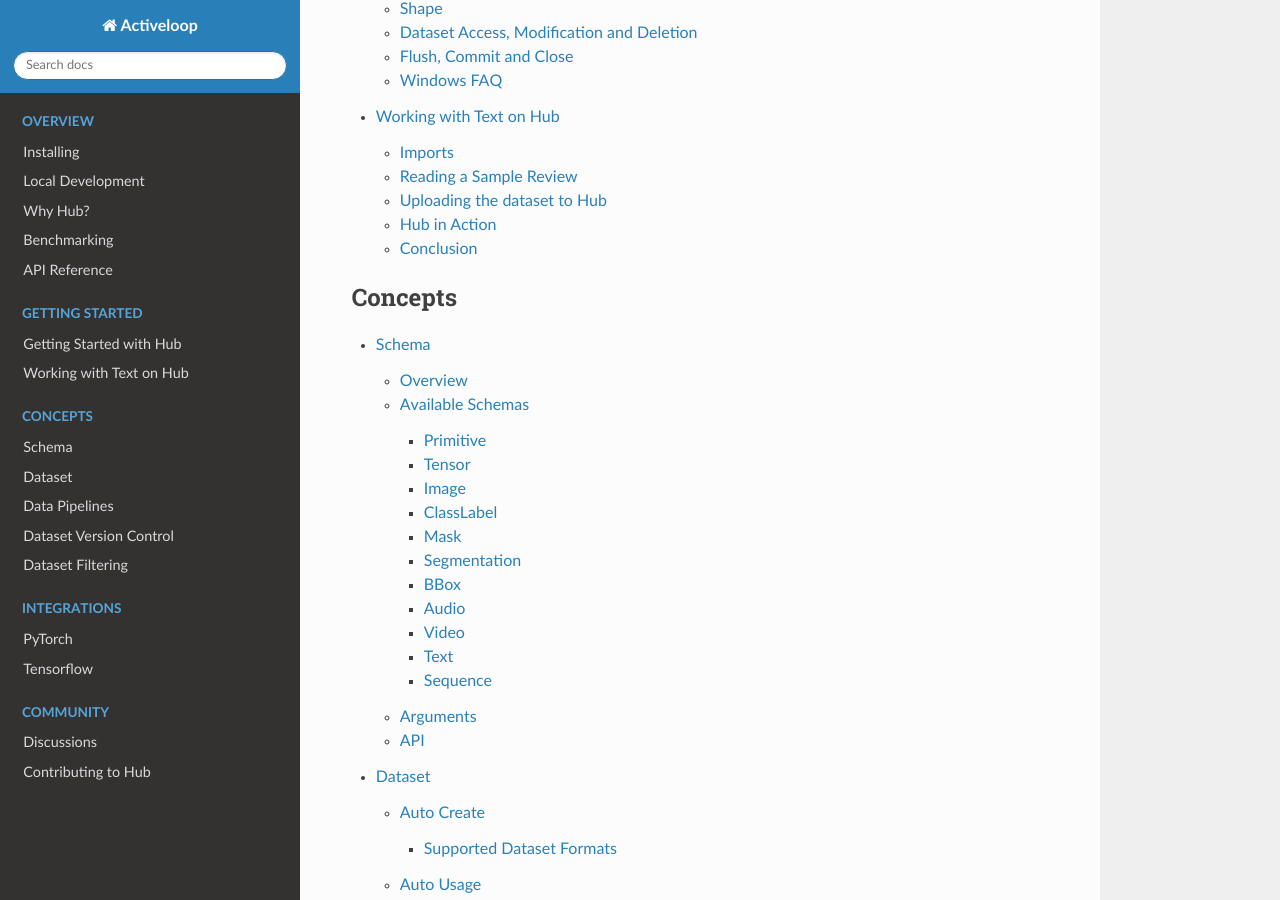
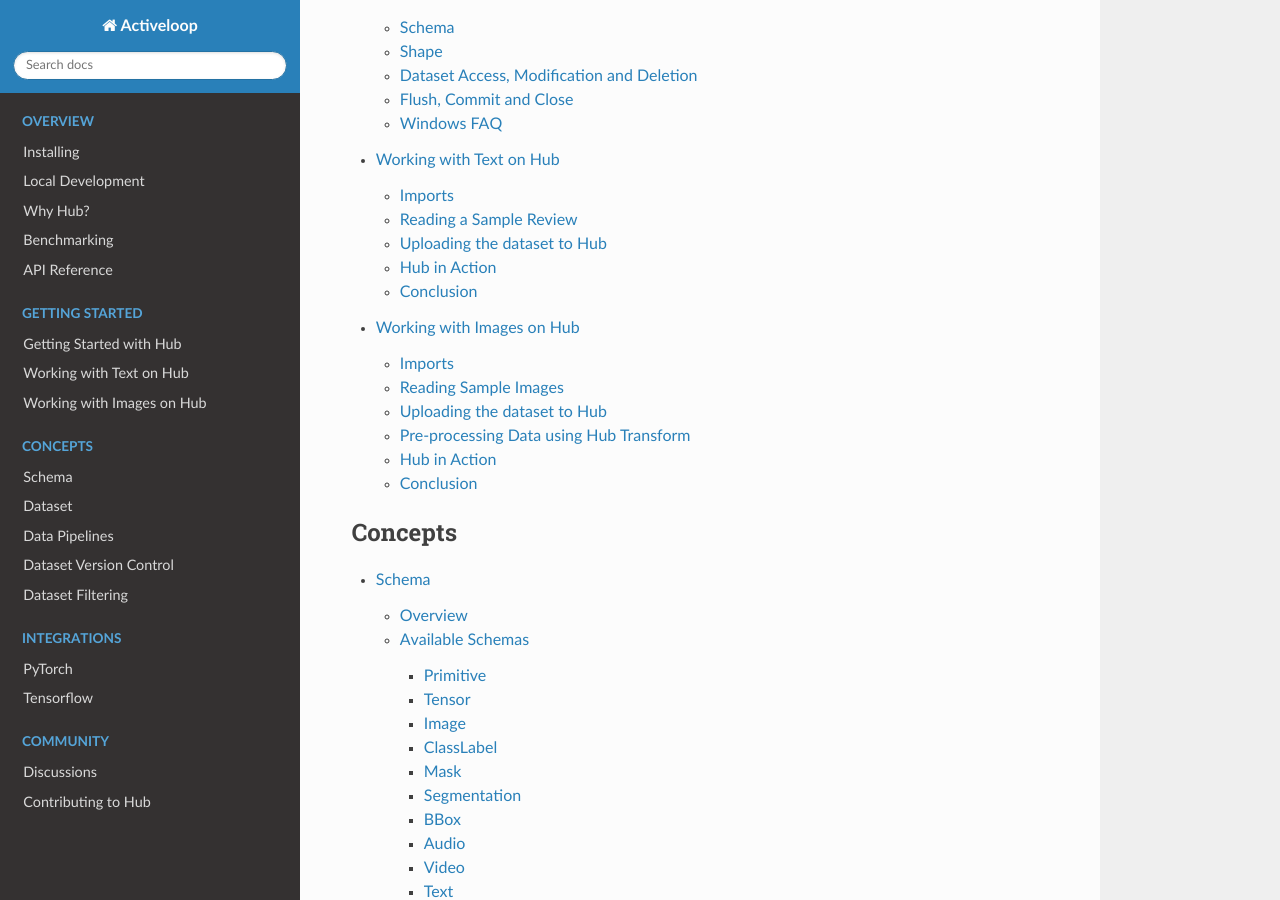
Before and after one commit to activeloopai/deeplake, a Sphinx documentation site: the page built from docs/source/index.rst, in a window 1280 px wide and 900 px high, scrolled down 2103 px. Built offline with Sphinx 7.4.7 and the Read the Docs theme 2.0.0, drawn with Linux system fonts in a browser that asks for light colours; part of the change alters nothing that is shown.

Commit message:
Working with Images documentation (#743)
* Add working with Images

* Add img folder to store images linked with docs

* Add resize transform

* Add DataFrame note

````diff
--- /dev/null
+++ b/docs/source/img/image_link.rst
@@ -0,0 +1,2 @@
+.. image:: working_with_images1.png
+.. image:: working_with_images2.png
--- a/docs/source/index.rst
+++ b/docs/source/index.rst
@@ -26,6 +26,7 @@ We realized that there are a few problems related with current workflow in deep
 Wouldn’t it be more convenient to have large datasets stored & version-controlled as single numpy-like array on the cloud and have access to it from any machine at scale?
 
 
+.. include:: /img/image_link.rst
 
 .. toctree::
    :maxdepth: 3
@@ -43,6 +44,7 @@ Wouldn’t it be more convenient to have large datasets stored & version-control
 
    simple.md
    working_with_text.md
+   working_with_images.md
 
 .. toctree::
    :maxdepth: 3
--- /dev/null
+++ b/docs/source/working_with_images.md
@@ -0,0 +1,162 @@
+# Working with Images on Hub
+Hey! Welcome to this example notebook to help you understand how to work with Image datasets on Hub. Let's get started with a simple dataset: Dogs vs Cats. This training archive consists of 25,000 images (Split into half for Dogs and Cats). The model's performance is tested is tested on test1.zip (1 = dog, 0 = cat).
+Dataset is avaiable at [Kaggle](https://www.kaggle.com/c/dogs-vs-cats/overview)
+
+If you want to run this code yourself, check out the notebook [here!](https://colab.research.google.com/drive/1hG9sjdgnpqQhXWAFqApXXRx5tqm-UuYY?usp=sharing)
+
+### Imports
+First, let's import all the necessary packages and libraries:
+```py
+import os
+import pandas as pd
+import numpy as np
+from numpy import asarray
+from tqdm import tqdm
+import hub
+from hub.schema import Image, ClassLabel
+from PIL import Image
+from skimage.transform import resize
+from skimage import img_as_ubyte
+from hub import Dataset, transform, schema
+from sklearn.model_selection import train_test_split
+
+import matplotlib.pyplot as plt
+%matplotlib inline
+```
+
+### Reading Sample Images
+```py
+from matplotlib import pyplot
+from matplotlib.image import imread
+
+folder = 'train/'
+for i in range(9):
+	pyplot.subplot(330 + 1 + i)
+    # plot dog photos from the dogs vs cats dataset
+	filename = folder + 'dog.' + str(i) + '.jpg'
+	image = imread(filename)
+	pyplot.imshow(image)
+pyplot.show()
+```
+![](/img/working_with_images1.png)
+
+
+Now, let's just collect all the filenames corresponding to cat images and append them to one common DataFrame.
+
+*Note: There are various ways of uploading datasets to Hub. However, we will use a DataFrame for this example.*
+
+```py
+images_df = pd.DataFrame()
+root_dir = '/content/train/'
+count = 0
+for i in range(12500):
+  with Image.open(root_dir+'cat.'+str(i) + ' resized' +'.jpg', 'r') as fin:
+    images_df = images_df.append({'Image' : asarray(fin) , 'Label': 0}, ignore_index = True)
+    count += 1
+fin.close()
+```
+Let's now do the same for the dog images.
+```py
+for i in range(12500):
+  with Image.open(root_dir+'dog.'+str(i) + ' resized' +'.jpg', 'r') as fin:
+    images_df = images_df.append({'Image' : asarray(fin) , 'Label': 1}, ignore_index = True)
+    count += 1
+fin.close()
+```
+
+
+### Uploading the dataset to Hub
+```py
+# Set the value of url to <your_username>/<dataset_name>
+url = "Eshan/dogsvscats"
+
+# Define the schema for our dataset, out dataset will include an image with a corresponding label
+my_schema={
+        "image": schema.Image(shape=(None,None , 3), max_shape=(150,150,3), dtype="uint8"),
+        "label": ClassLabel(num_classes=2)}
+
+ds = hub.Dataset(url, shape=(25000,), schema=my_schema)
+for i in tqdm(range(len(ds))):
+    ds["image", i] = images_df["Image"][i]
+    ds["label", i] = images_df["Label"][i]
+# Saving the dataset to the cloud:
+ds.flush()
+```
+Please note that there is no need to run this piece of code multiple times. Once you've run this cell once, you can find your dataset at [https://app.activeloop.ai](https://app.activeloop.ai), and you can call that dataset at anytime, simply by running the line below.
+```py
+ds = hub.Dataset(url) # Where url is the same as the code above
+```
+Upload your dataset once, then just keep calling it for your use case! In the cases of many popular datasets such as the one we're using right now, you don't even need to download the dataset yourself. Simply run the code above with the correct `url`, and you're good to go!
+
+### Pre-processing Data using Hub Transform
+Our dataset would require pre-processing before we train on it. Let's use Hub's transform method to quickly resize all images to 150x150x3 and store it in a new dataset **resized_dogsvscats**
+
+Schema for new dataset
+```py
+new_schema = {
+    "resized_image": schema.Image(shape=(150, 150, 3), dtype="uint8"),
+    "label": ClassLabel(num_classes=2)
+}
+```
+
+Hub transform method to resize images
+```py
+@hub.transform(schema=new_schema)
+def resize_transform(index):
+    image = resize(ds['image', index].compute(), (150, 150, 3), anti_aliasing=True)
+    image = img_as_ubyte(image)  # recast from float to uint8
+    label = int(ds['label', index].compute())
+    return {
+        "resized_image": image,
+        "label": label
+    }
+```
+
+Transform object and store in our Resized dataset
+```py
+ds2 = resize_transform(range(25000))
+
+url = "Eshan/resized_dogsvscats"
+ds3 = ds2.store(url)
+```
+
+### Hub in Action
+Let's try to see Hub in action. We'll train a binary classification model, streaming the data from Hub.
+
+```py
+# Training dataset
+train_dataset = np.array([item["resized_image"].compute() for item in ds3])
+X = np.reshape(train_dataset, (train_dataset.shape[0], -1))
+# Training Labels
+y = ds["label"].compute()
+```
+```py
+from sklearn.model_selection import train_test_split
+from sklearn.linear_model import LogisticRegressionCV
+clf = LogisticRegressionCV()
+
+X_train, X_test, y_train, y_test = train_test_split(X, y, random_state=1, test_size=0.2, shuffle=True)
+clf.fit(X_train, y_train)
+```
+Let's make some predictions based on our model:
+```py
+classes = {0: 'cats',
+           1: 'dogs'}
+
+def show_image_prediction(X, idx, model) :
+  image = X[idx].reshape(1,-1)
+  image_class = classes[model.predict(image).item()]
+  image = image.reshape((150, 150, 3))
+  plt.figure(figsize = (4,2))
+  plt.imshow(image)
+  plt.title("Test {} : Image prediction: {}".format(idx, image_class))
+  plt.show()
+
+for i in np.random.randint(0, len(X_test), 3) :
+  show_image_prediction(X_test, i, clf)
+```
+
+![](/img/working_with_images2.png)
+
+### Conclusion
+Hopefully, this example as given you a good idea on the powerful capabilities of Hub and the use cases it has. Again, the notebook is available on Google Colaboratory for your reference [here.](https://colab.research.google.com/drive/1hG9sjdgnpqQhXWAFqApXXRx5tqm-UuYY?usp=sharing)
````
Also changed, not shown: docs/source/img/working_with_images1.png (added), docs/source/img/working_with_images2.png (added).
